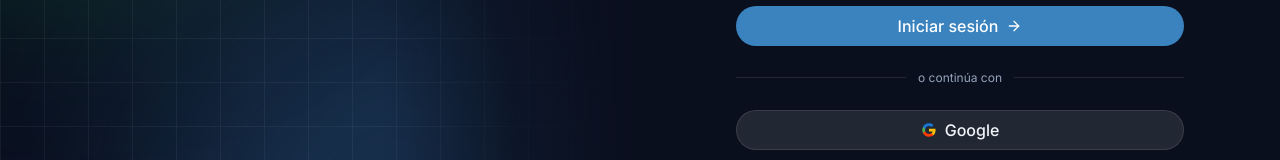
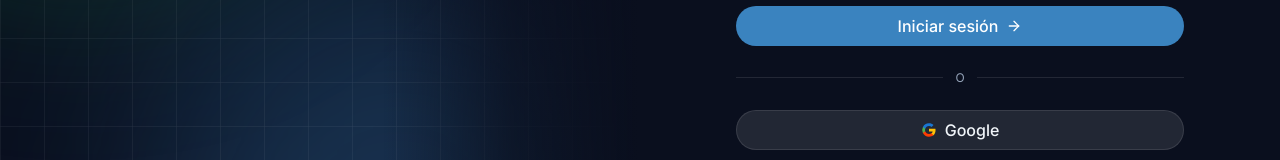
Before and after one commit to complejo-deportivo-dev/complejo-deportivo, a Next.js app: page /login in a window 1280 px wide. Shown: the part 446-606 px from the top of the page. Built offline with nearby package versions, Linux system fonts and the light colour scheme.

Commit message:
feat(auth): actualizar diseño

```diff
--- a/src/features/auth/components/LoginForm.tsx
+++ b/src/features/auth/components/LoginForm.tsx
@@ -250,7 +250,7 @@ export default function LoginForm() {
         role="separator"
       >
         <span className="h-px flex-1 bg-border" />
-        <span aria-hidden="true">o continúa con</span>
+        <span aria-hidden="true">O</span>
         <span className="h-px flex-1 bg-border" />
       </div>
 
```
